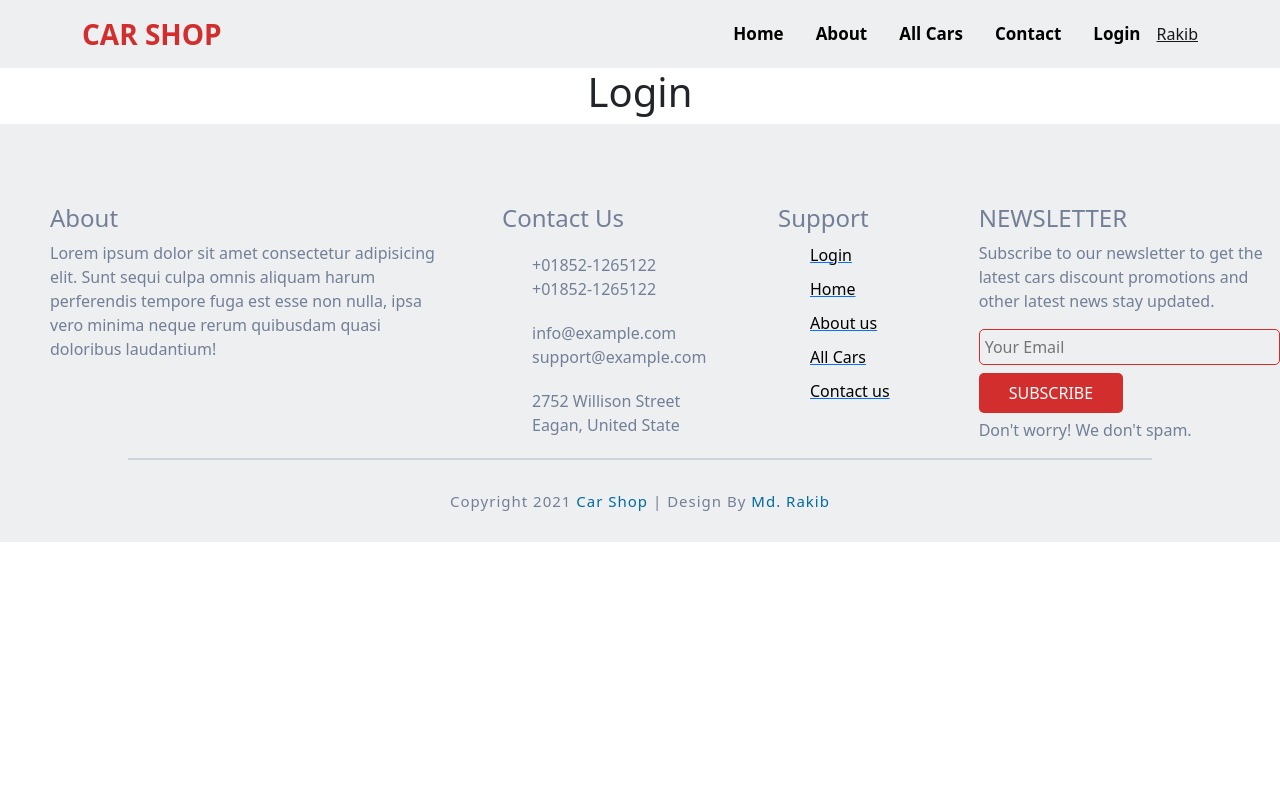
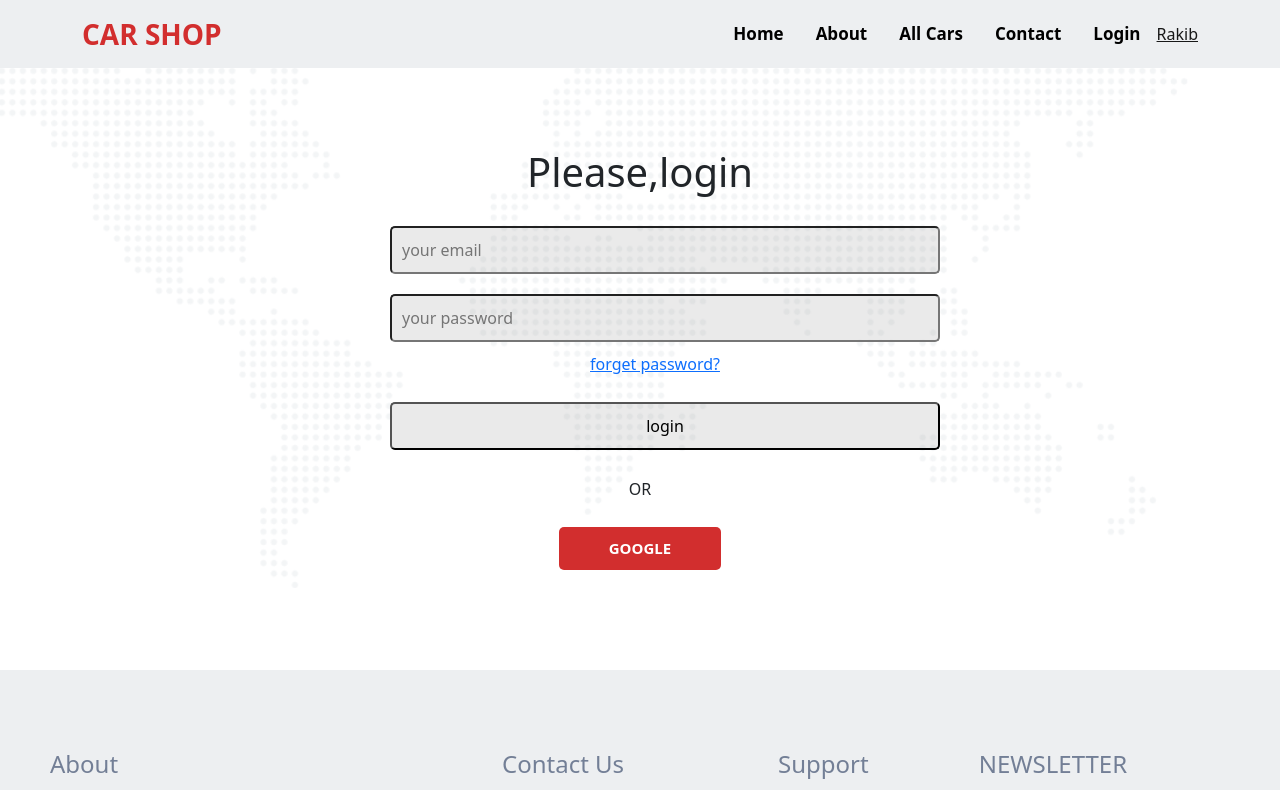
Before and after one commit to rakib5561/car-shop-client-site, a React (Create React App) app: page /login in a window 1280 px wide. Shown: the top 790 px of the page. Built offline with nearby package versions, Linux system fonts and the light colour scheme.

Commit message:
cars page

```diff
--- /dev/null
+++ b/src/Firebase/firebase.config.js
@@ -0,0 +1,10 @@
+const firebaseConfig = {
+    apiKey: "AIzaSyCWab6qAk1JREPiQGRQIVA0QgNtIjN3RYk",
+    authDomain: "car-shop-a90ab.firebaseapp.com",
+    projectId: "car-shop-a90ab",
+    storageBucket: "car-shop-a90ab.appspot.com",
+    messagingSenderId: "1005527774363",
+    appId: "1:1005527774363:web:c267c2be82b0c21b0e023e"
+  };
+
+export default firebaseConfig;
--- /dev/null
+++ b/src/Firebase/firebase.init.js
@@ -0,0 +1,8 @@
+import firebaseConfig from "./firebase.config";
+import { initializeApp } from "firebase/app";
+
+const firebaseAuthentication = () =>{
+    initializeApp(firebaseConfig);
+}
+
+export default firebaseAuthentication;
--- a/src/Pagess/AllCars/AllCars.css
+++ b/src/Pagess/AllCars/AllCars.css
@@ -0,0 +1,15 @@
+.cars-wraps {
+  padding: 80px 0px;
+}
+
+.cars-container {
+  width: 1250px;
+  margin: 0 auto;
+  padding: 0px 20px;
+}
+
+.title {
+  font-size: 42px;
+  margin-bottom: 20px;
+  text-transform: capitalize;
+}
--- a/src/Pagess/AllCars/AllCars.js
+++ b/src/Pagess/AllCars/AllCars.js
@@ -1,10 +1,38 @@
-import React from 'react';
+import React, { useEffect, useState } from 'react';
+import { Card, Col, Row } from 'react-bootstrap';
 import './AllCars.css';
 
 const AllCars = () => {
+
+    const [cars, setCars] = useState([]);
+
+    useEffect(()=>{
+
+        fetch('./fackdb.JSON')
+            .then(res => res.json())
+            .then(data => setCars(data))
+    },[]);
+
     return (
-        <div>
-            <h1>All Cars</h1>
+        <div className="cars-wraps">
+            <div className="cars-container">
+                <h1 className="title">Our Car Collection</h1>
+            <Row xs={1} md={3} lg={3} className="g-4">
+                {
+                    cars.map(car => <div>
+                    <Col>
+                        <Card>
+                            <Card.Img variant="top" src={car.image} />
+                            <Card.Body>
+                            <Card.Title>{car.name}</Card.Title>
+                            <Card.Text>$ {car.price}</Card.Text>
+                            </Card.Body>
+                        </Card>
+                        </Col>
+                    </div>)
+                }
+            </Row>
+            </div>
         </div>
     );
 };
--- a/src/Pagess/Home/Banner/Banner.css
+++ b/src/Pagess/Home/Banner/Banner.css
@@ -45,8 +45,3 @@
   border: none;
   transition: 0.2s all ease-in-out;
 }
-
-.btn-style:hover {
-  background-color: transparent;
-  border: 2px solid #d22e2e;
-}
--- a/src/Pagess/Home/Banner/Banner.js
+++ b/src/Pagess/Home/Banner/Banner.js
@@ -1,6 +1,7 @@
 import React from 'react';
 import './Banner.css';
 import banner from '../../../img/slide-01.jpg'
+import { Link } from 'react-router-dom';
 
 const Banner = () => {
     return (
@@ -14,8 +15,7 @@ const Banner = () => {
                     <p>We offer over 9,500 new and used vehicles and if you <br />
                     need help finding nything we have a 24/7 team
                     </p>
-                    <button className="btn-style">Explore</button>
-
+                    <Link to='/cars'><button className="btn-style">Explore</button></Link>
             </div>
 
         </div>
--- a/src/Pagess/Login/Login.css
+++ b/src/Pagess/Login/Login.css
@@ -0,0 +1,25 @@
+.login-wrapper {
+  padding: 80px 0px;
+  background-image: url("../../img/wrapper-section-01.png");
+  background-position: center;
+  background-repeat: no-repeat;
+  background-size: cover;
+}
+
+.login-form {
+  width: 550px;
+  margin: 0 auto;
+}
+
+.form-style {
+  width: 100%;
+  margin: 20px 15px;
+}
+
+.form-style input {
+  width: 100%;
+  margin: 10px;
+  padding: 10px;
+  border-radius: 5px;
+  background-color: #70707026;
+}
--- a/src/Pagess/Login/Login.js
+++ b/src/Pagess/Login/Login.js
@@ -1,10 +1,41 @@
 import React from 'react';
+import { Link } from 'react-router-dom';
 import './Login.css';
+import { getAuth, signInWithPopup, GoogleAuthProvider } from "firebase/auth";
+import firebaseAuthentication from '../../Firebase/firebase.init';
+
+firebaseAuthentication();
 
 const Login = () => {
+
+    const googleProvider = new GoogleAuthProvider();
+    const auth = getAuth();
+
+
+
+    const googleHandle = () =>{
+        signInWithPopup(auth, googleProvider)
+            .then(result =>{
+                console.log(result.user);
+            })
+    }
+
     return (
-        <div>
-            <h1>Login</h1>
+        <div className="login-wrapper">
+            <div className="login-form">
+
+            <h1>Please,login</h1>
+           <form className="form-style" action="">
+            <input type="email" placeholder="your email"/>
+            <input type="text"  placeholder="your password"/>
+            <Link><p>forget password?</p></Link>
+            <input type="submit" value="login"/>
+           </form>
+                <h6>OR</h6>
+            <div>
+            <button onClick={googleHandle} className="btn-style">Google</button>
+            </div>
+            </div>
         </div>
     );
 };
```
Also changed, not shown: public/fackdb.JSON (added, +63 -0 lines).
